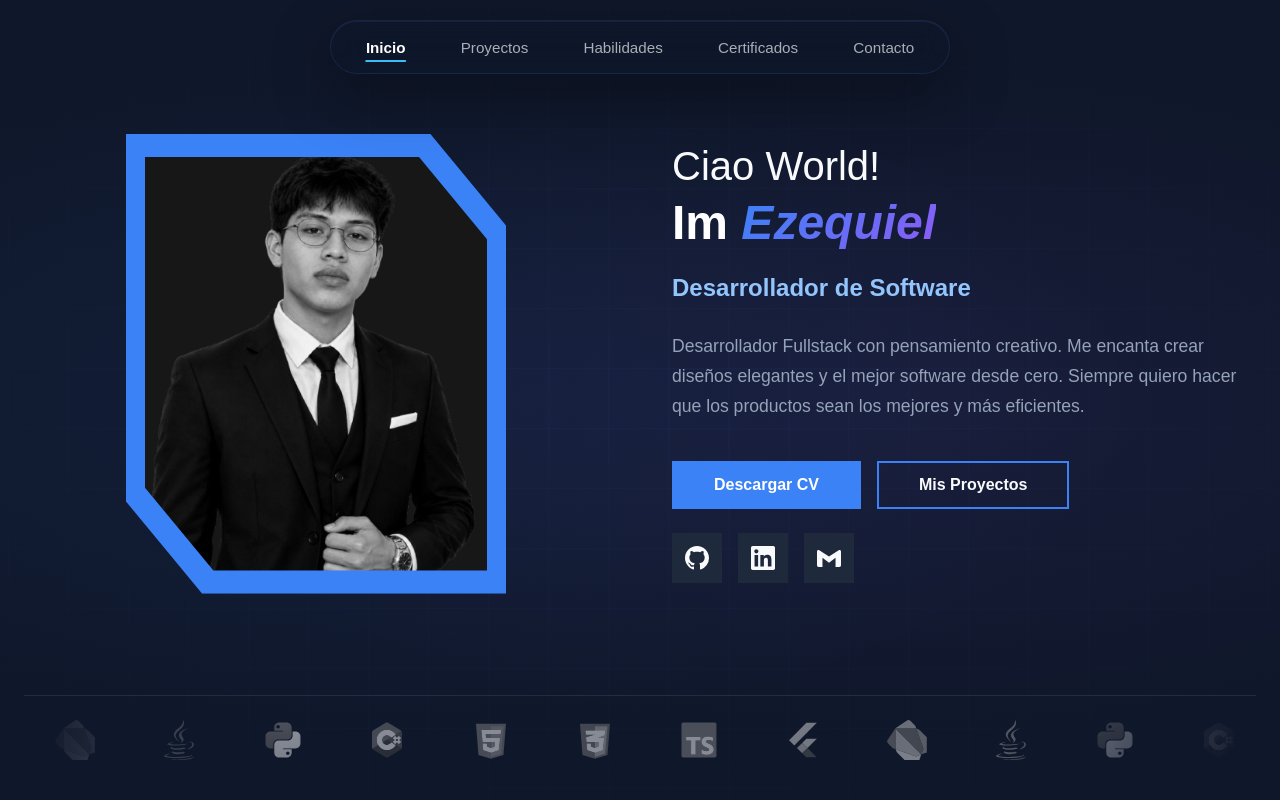
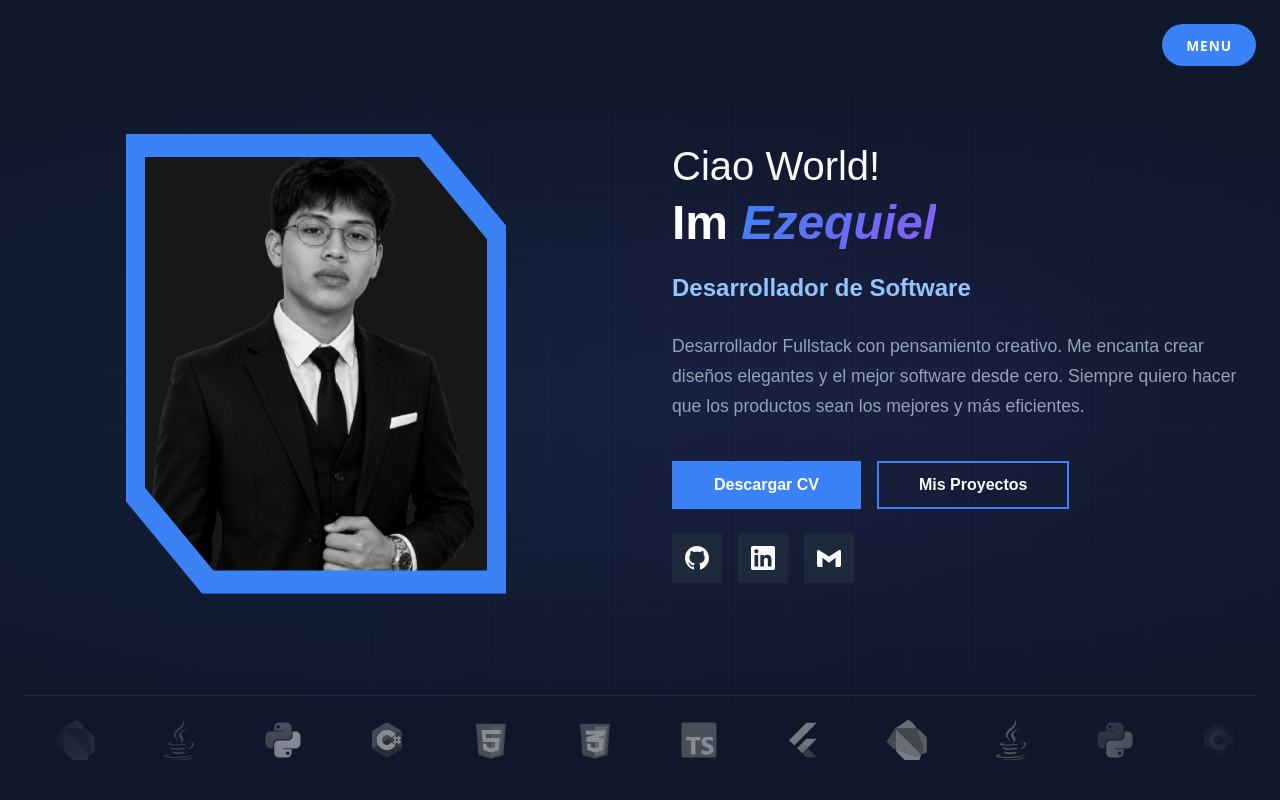
Before and after one commit to Ezequie1Sc/Portafolio, a React (Vite) app: page / in a window 1280 px wide. Shown: the top 800 px of the page. Built offline with nearby package versions, Linux system fonts and the light colour scheme.

Commit message:
feat(navbar): Menú flotante con animación lenta, posicionado arriba y color azul profundo

```diff
--- a/src/components/common/Header.tsx
+++ b/src/components/common/Header.tsx
@@ -66,81 +66,58 @@ const Header = ({ mobileMenuOpen, setMobileMenuOpen }: HeaderProps) => {
   return (
     <header className={`header ${scrolled ? 'header-scrolled' : ''}`}>
       <div className="header-container">
-        {/* Desktop Nav */}
-        <div className="nav-pill-wrapper">
-          <motion.nav className="nav-desktop nav-pill" initial={{ opacity: 0, y: -24, scale: 0.96 }} animate={{ opacity: 1, y: 0, scale: 1 }} transition={{ duration: 0.7, ease: [0.16, 1, 0.3, 1] }}>
-            {navLinks.map((link, index) => (
-              <motion.a key={link.name} href={link.href} className={`nav-link ${activeSection === link.href.substring(1) ? 'nav-link-active' : ''}`} onClick={(e) => handleNavClick(e, link.href)} initial={{ opacity: 0, y: -8 }} animate={{ opacity: 1, y: 0 }} transition={{ delay: 0.25 + index * 0.06 }}>
-                <span>{link.name}</span>
-                <span className="nav-link-indicator" />
-              </motion.a>
-            ))}
-          </motion.nav>
-        </div>
 
-        {/* Mobile Toggle */}
-        <motion.button onClick={() => setMobileMenuOpen(!mobileMenuOpen)} className={`mobile-menu-toggle ${mobileMenuOpen ? 'mobile-menu-toggle-open' : ''}`} aria-label="Menú" initial={{ opacity: 0, y: -16 }} animate={{ opacity: 1, y: 0 }} transition={{ duration: 0.5 }}>
-          <span className="toggle-bar"></span>
-          <span className="toggle-bar"></span>
-          <span className="toggle-bar"></span>
+        {/* Botón de MENU */}
+        <motion.button
+          onClick={() => setMobileMenuOpen(!mobileMenuOpen)}
+          className={`mobile-menu-toggle ${mobileMenuOpen ? 'mobile-menu-toggle-hidden' : ''}`}
+          aria-label="Menú"
+          initial={{ opacity: 0, y: -16 }}
+          animate={{ opacity: 1, y: 0 }}
+          transition={{ duration: 0.5 }}
+        >
+          <span className="toggle-text">MENU</span>
         </motion.button>
       </div>
 
-      {/* Mobile Menu - Efecto Persiana */}
+      {/* Menú desplegable - Animación lenta de expansión desde arriba */}
       <AnimatePresence>
         {mobileMenuOpen && (
-          <>
-            <motion.div
-              className="mobile-menu-backdrop"
-              initial={{ opacity: 0 }}
-              animate={{ opacity: 1 }}
-              exit={{ opacity: 0 }}
-              onClick={() => setMobileMenuOpen(false)}
-            />
-
           <motion.div
             className="mobile-menu"
-              /* Aquí está la magia: baja desde arriba (translateY negativo) */
-              initial={{ opacity: 0, y: -150 }}
-              animate={{ opacity: 1, y: 0 }}
-              exit={{ opacity: 0, y: -150 }}
-              transition={{ duration: 0.5, ease: [0.16, 1, 0.3, 1] }}
+            initial={{ opacity: 0, scaleY: 0.5, y: -50 }}
+            animate={{ opacity: 1, scaleY: 1, y: 0 }}
+            exit={{ opacity: 0, scaleY: 0.5, y: -50 }}
+            transition={{
+              duration: 0.6,
+              ease: [0.25, 0.46, 0.45, 0.94] // Curva de aceleración suave al final
+            }}
+            style={{ transformOrigin: 'top center' }}
           >
-              <div className="mobile-menu-top">
-                <div className="mobile-brand">
-                  <img src="/logo_sin.png" alt="Ezeq" />
-                  <span>Ezequiel</span>
-                </div>
-              </div>
+            {/* Botón CERRAR */}
+            <button
+              className="mobile-menu-close-btn"
+              onClick={() => setMobileMenuOpen(false)}
+            >
+              CERRAR
+            </button>
 
             <nav className="mobile-nav">
-                {navLinks.map((link) => (
+              {navLinks.map((link, index) => (
                 <motion.a
                   key={link.name}
                   href={link.href}
                   className={`mobile-nav-link ${activeSection === link.href.substring(1) ? 'mobile-nav-link-active' : ''}`}
                   onClick={(e) => handleNavClick(e, link.href)}
-                    initial={{ opacity: 0, x: -10 }}
-                    animate={{ opacity: 1, x: 0 }}
-                    transition={{ delay: 0.1 * navLinks.indexOf(link) }}
+                  initial={{ opacity: 0, y: -10 }}
+                  animate={{ opacity: 1, y: 0 }}
+                  transition={{ delay: 0.1 * index }}
                 >
-                    {link.name}
+                  {link.name.toUpperCase()}
                 </motion.a>
               ))}
             </nav>
-
-              <motion.a
-                href="#proyectos"
-                className="mobile-main-btn"
-                onClick={(e) => handleNavClick(e, '#proyectos')}
-                initial={{ opacity: 0, y: 10 }}
-                animate={{ opacity: 1, y: 0 }}
-                transition={{ delay: 0.5 }}
-              >
-                Explorar proyectos
-              </motion.a>
           </motion.div>
-          </>
         )}
       </AnimatePresence>
     </header>
--- a/src/styles/Header.css
+++ b/src/styles/Header.css
@@ -18,286 +18,157 @@ HEADER - BASE
 }
 
 /* ========================================
-NAVBAR DESKTOP CENTRADO
-======================================== */
-
-.nav-pill-wrapper {
-  position: fixed;
-  top: 20px;
-  left: 0;
-  width: 100%;
-  display: flex;
-  justify-content: center;
-  pointer-events: none;
-  z-index: 1001;
-}
-
-.nav-pill {
-  pointer-events: auto;
-  display: flex;
-  align-items: center;
-  gap: 0.15rem;
-  padding: 0.35rem 0.55rem;
-  background: rgba(15, 23, 42, 0.72);
-  backdrop-filter: blur(18px);
-  border: 1px solid rgba(59, 130, 246, 0.15);
-  border-radius: 999px;
-  box-shadow: 0 20px 60px rgba(0,0,0,.35), inset 0 1px 0 rgba(255,255,255,.05);
-  white-space: nowrap;
-}
-
-.nav-link {
-  position: relative;
-  padding: .75rem 1.65rem;
-  border-radius: 999px;
-  color: rgba(255,255,255,.65);
-  text-decoration: none;
-  font-size: .95rem;
-  font-weight: 500;
-  transition: .25s ease;
-  cursor: pointer;
-}
-
-.nav-link:hover {
-  color: #fff;
-}
-
-.nav-link-active {
-  color: #fff;
-  font-weight: 600;
-}
-
-.nav-link-indicator {
-  position: absolute;
-  bottom: 6px;
-  left: 50%;
-  width: 0;
-  height: 2px;
-  background: #38bdf8;
-  transform: translateX(-50%);
-  transition: .25s ease;
-  border-radius: 999px;
-}
-
-.nav-link:hover .nav-link-indicator,
-.nav-link-active .nav-link-indicator {
-  width: 45%;
-}
-
-/* ========================================
-BOTÓN DE HAMBURGUESA
+BOTÓN DE MENÚ FLOTANTE
 ======================================== */
 
 .mobile-menu-toggle {
-  display: none;
+  display: flex;
   position: fixed;
-  top: 18px;
-  right: 18px;
-  width: 52px;
-  height: 52px;
+  top: 24px;
+  right: 24px;
+
+  min-width: 90px;
+  height: 42px;
+  padding: 0 24px;
   border: none;
   border-radius: 999px;
-  background: rgba(15, 23, 42, 0.92);
-  backdrop-filter: blur(18px);
-  box-shadow: 0 12px 35px rgba(0,0,0,.45);
+
+  background: #3b82f6;
+
   cursor: pointer;
   z-index: 3000;
   pointer-events: auto;
-  transition: transform 0.3s ease;
+  transition: transform 0.2s ease, opacity 0.3s ease, visibility 0.3s ease;
+  align-items: center;
+  justify-content: center;
 }
 
 .mobile-menu-toggle:hover {
   transform: scale(1.05);
 }
 
-.toggle-bar {
-  position: absolute;
-  left: 50%;
-  width: 22px;
-  height: 2px;
-  background: white;
-  border-radius: 999px;
-  transform: translateX(-50%);
-  transition: all 0.3s ease;
+.toggle-text {
+  font-family: system-ui, -apple-system, sans-serif;
+  font-weight: 600;
+  letter-spacing: 1px;
+  color: #ffffff;
+  font-size: 0.85rem;
 }
 
-.toggle-bar:nth-child(1) { top: 18px; }
-.toggle-bar:nth-child(2) { top: 25px; }
-.toggle-bar:nth-child(3) { top: 32px; }
-
-.mobile-menu-toggle-open .toggle-bar:nth-child(1) {
-  top: 25px;
-  transform: translateX(-50%) rotate(45deg);
-  background: #38bdf8;
-}
-
-.mobile-menu-toggle-open .toggle-bar:nth-child(2) {
+.mobile-menu-toggle-hidden {
   opacity: 0;
-  transform: translateX(-50%) scale(0);
-}
-
-.mobile-menu-toggle-open .toggle-bar:nth-child(3) {
-  top: 25px;
-  transform: translateX(-50%) rotate(-45deg);
-  background: #38bdf8;
+  visibility: hidden;
+  pointer-events: none;
+  transform: scale(0.9);
 }
 
 /* ========================================
-BACKDROP (Fondo oscuro)
-======================================== */
-
-.mobile-menu-backdrop {
-  position: fixed;
-  inset: 0;
-  background: rgba(2, 6, 23, 0.5);
-  backdrop-filter: blur(6px);
-  z-index: 2499;
-  pointer-events: auto;
-}
-
-/* ========================================
-MENÚ MÓVIL - PEGADO AL TECHO (TIPO PERSIANA)
+MENÚ DESPLEGABLE (AZUL OSCURO Y CASI PEGADO ARRIBA)
 ======================================== */
 
 .mobile-menu {
   position: fixed;
-  top: 0;
-  left: 0;
-  width: 100%;
-  height: auto;
-  max-height: 65vh; /* Ocupa un poco más de 1/3 de la pantalla vertical */
-  z-index: 2500;
+  top: 10px; /* CASI PEGADO ARRIBA, mínimo espacio */
+  right: 24px;
 
-  padding: 1.5rem 1.5rem 2rem;
+  width: 340px;
+  min-height: 380px;
+  padding: 2.5rem 2rem 2.5rem;
+  border-radius: 24px;
+
+  /* NUEVO COLOR AZUL OSCURO Y ELEGANTE */
+  background: #1e3a8a;
+  box-shadow: 0 30px 60px rgba(30, 58, 138, 0.4);
 
   display: flex;
   flex-direction: column;
-
-  /* Fondo limpio y elegante */
-  background: rgba(15, 23, 42, 0.98);
-  backdrop-filter: blur(25px);
-  border-bottom: 1px solid rgba(59, 130, 246, 0.1);
-  border-radius: 0 0 32px 32px; /* Bordes redondeados solo abajo */
-  box-shadow: 0 30px 60px rgba(0,0,0,0.7);
-
-  overflow-y: auto;
   pointer-events: auto;
-
-  /* Animación de "persiana" */
-  transform-origin: top center;
 }
 
-/* TOP - Cabecera (Logo + Marca) */
-.mobile-menu-top {
-  display: flex;
-  align-items: center;
-  justify-content: space-between;
-  padding-bottom: 1.2rem;
-  border-bottom: 1px solid rgba(255,255,255,0.05);
-  margin-bottom: 1.5rem;
+/* Botón CERRAR (Píldora negra) */
+.mobile-menu-close-btn {
+  position: absolute;
+  top: 18px;
+  right: 18px;
+
+  padding: 8px 20px;
+  height: 34px;
+  border: none;
+  border-radius: 999px;
+  background: #0f172a;
+  color: #ffffff;
+  font-family: system-ui, -apple-system, sans-serif;
+  font-size: 0.75rem;
+  font-weight: 600;
+  letter-spacing: 1px;
+  cursor: pointer;
+  transition: transform 0.2s ease, background 0.2s ease;
 }
 
-.mobile-brand {
-  display: flex;
-  align-items: center;
-  gap: .8rem;
+.mobile-menu-close-btn:hover {
+  transform: scale(1.05);
+  background: #1e293b;
 }
 
-.mobile-brand img {
-  width: 38px;
-  height: 38px;
-  object-fit: contain;
-}
-
-.mobile-brand span {
-  color: white;
-  font-weight: 600;
-  font-size: 1.1rem;
-  letter-spacing: 0.5px;
-}
-
-/* NAV - Enlaces con tipografía fina */
+/* Enlaces del menú */
 .mobile-nav {
   display: flex;
   flex-direction: column;
-  gap: 0.3rem;
-  padding: 0.2rem 0;
-  margin-bottom: 1.5rem;
+  gap: 0.4rem;
+  margin-top: 1.5rem;
 }
 
 .mobile-nav-link {
-  padding: 0.9rem 1rem;
-  border-radius: 14px;
+  padding: 0.5rem 0.5rem;
+  border-radius: 12px;
 
-  /* Tipografía elegante y fina */
-  color: rgba(255, 255, 255, 0.65);
+  font-family: system-ui, -apple-system, sans-serif;
+  color: #ffffff;
   text-decoration: none;
-  font-weight: 400;
-  font-size: 1.05rem;
-  letter-spacing: 0.3px;
+  font-weight: 700;
+  font-size: 2rem;
+  letter-spacing: -0.5px;
+  text-transform: uppercase;
 
-  transition: all 0.25s ease;
+  transition: all 0.2s ease;
   cursor: pointer;
 }
 
 .mobile-nav-link:hover {
-  color: #ffffff;
-  background: rgba(255, 255, 255, 0.05);
+  background: rgba(255, 255, 255, 0.1);
+  padding-left: 1.5rem;
 }
 
 .mobile-nav-link-active {
-  color: #ffffff;
-  background: rgba(56, 189, 248, 0.08);
-  font-weight: 500;
-  padding-left: 1.5rem; /* Pequeño efecto de sangría para el activo */
-  border-left: 3px solid #38bdf8;
-  border-radius: 0 14px 14px 0;
-}
-
-/* CTA - Botón principal */
-.mobile-main-btn {
-  padding: 1rem;
-  border-radius: 999px;
-  display: flex;
-  align-items: center;
-  justify-content: center;
-  text-decoration: none;
-
-  font-weight: 500;
-  font-size: 1rem;
-  letter-spacing: 0.5px;
-
-  color: white;
-  background: linear-gradient(135deg, #2563eb, #1d4ed8);
-  box-shadow: 0 8px 25px rgba(37,99,235,0.3);
-  transition: transform .2s ease, box-shadow .2s ease;
-  cursor: pointer;
-  margin-top: auto;
-}
-
-.mobile-main-btn:hover {
-  transform: scale(1.02);
-  box-shadow: 0 12px 35px rgba(37,99,235,0.5);
+  background: rgba(255, 255, 255, 0.15);
+  padding-left: 1.5rem;
 }
 
 /* ========================================
 RESPONSIVE
 ======================================== */
 
-@media (max-width: 1024px) {
-  .nav-pill-wrapper { display: none; }
-  .mobile-menu-toggle { display: block; }
-}
+@media (max-width: 768px) {
+  .mobile-menu-toggle {
+    top: 16px;
+    right: 16px;
+    min-width: 80px;
+    height: 36px;
+    padding: 0 18px;
+  }
+  .toggle-text { font-size: 0.75rem; }
 
-/* En móviles muy pequeños, que ocupe un poco más de altura para que se vea bien */
-@media (max-width: 480px) {
   .mobile-menu {
-    max-height: 75vh;
-    padding: 1rem 1.2rem 1.5rem;
-    border-radius: 0 0 24px 24px;
+    top: 6px; /* Aún más pegado en móviles */
+    right: 16px;
+    width: 90vw;
+    min-height: auto;
+    padding: 1.8rem 1.5rem 2rem;
+    border-radius: 20px;
   }
 
-  .mobile-brand span { font-size: 1rem; }
-  .mobile-nav-link { padding: 0.8rem 1rem; font-size: 0.95rem; }
-  .mobile-main-btn { font-size: 0.9rem; padding: 0.9rem; }
+  .mobile-nav-link {
+    font-size: 1.6rem;
+    padding: 0.4rem 0.5rem;
+  }
 }
```
Lines whose indentation alone changed are shown as unchanged.
